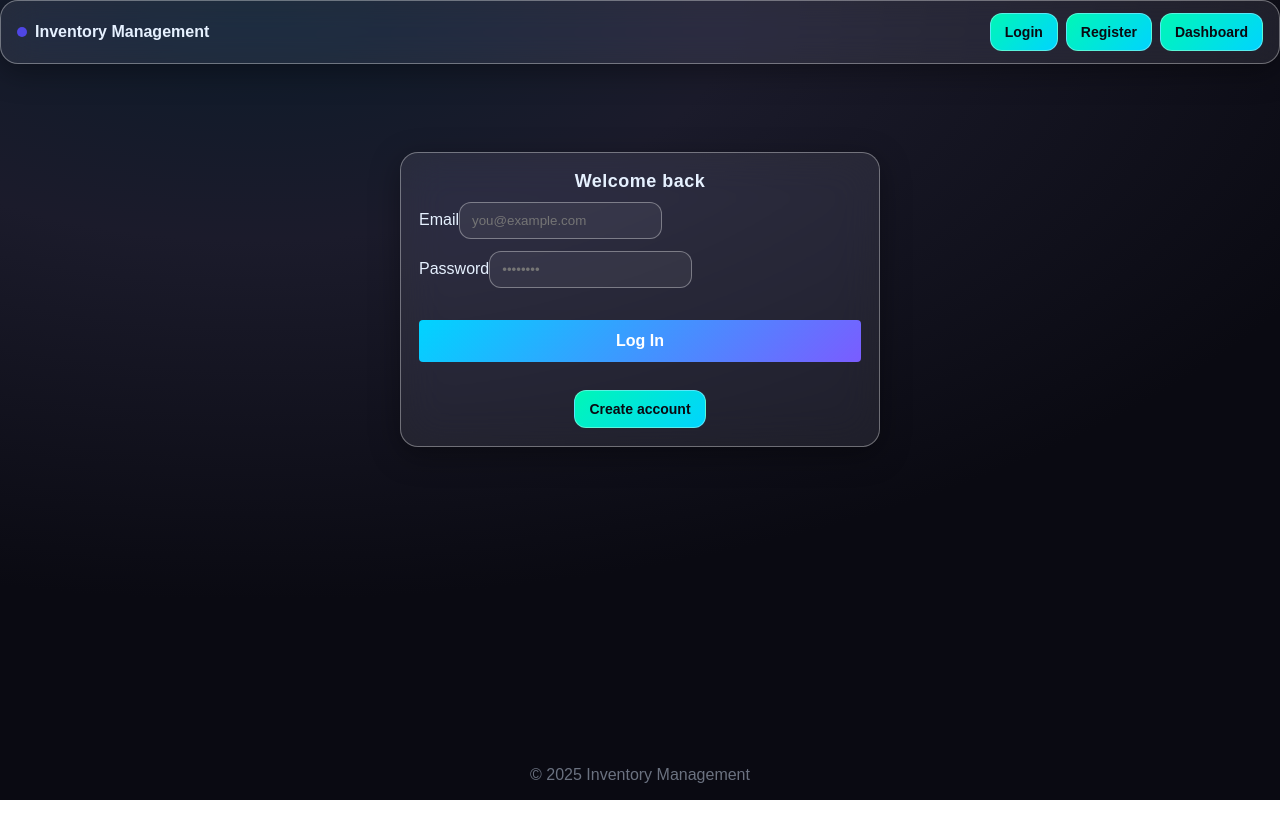
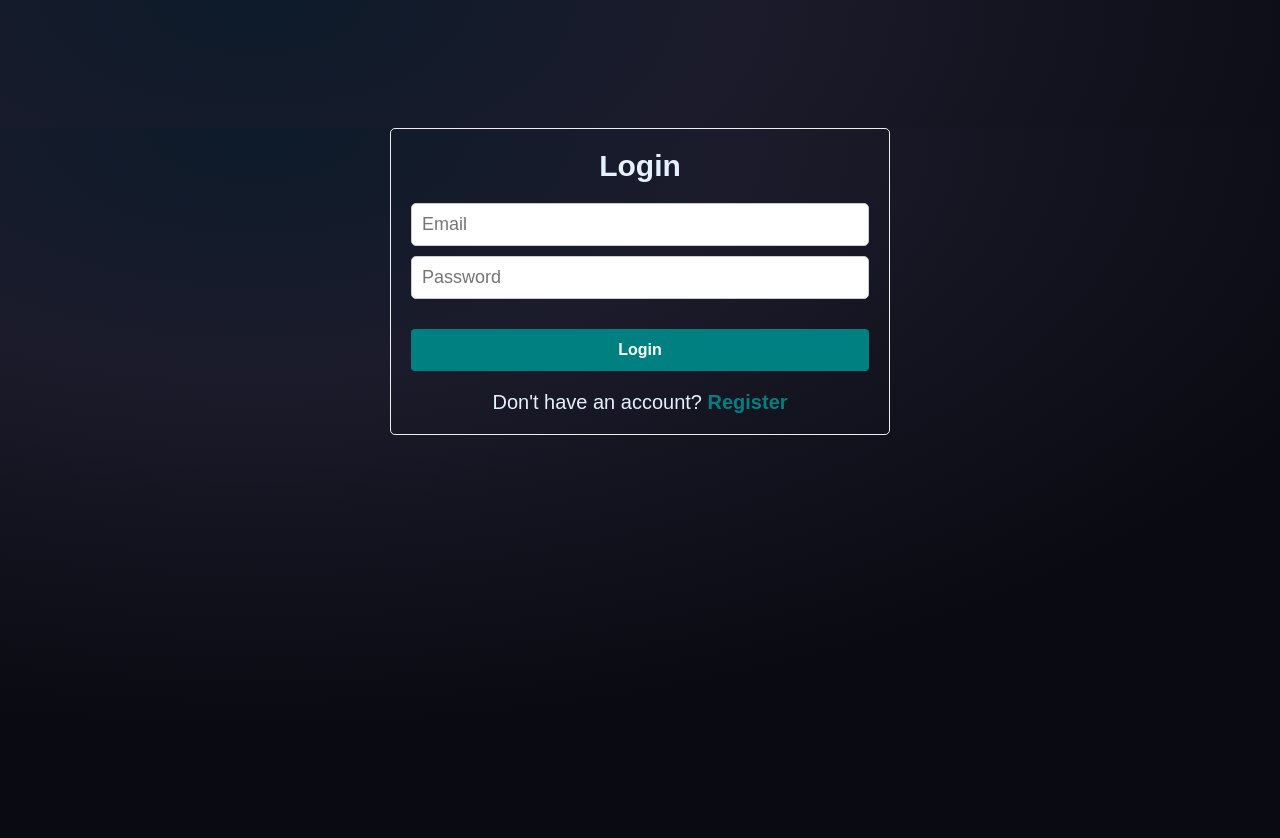
Before and after one commit to KhushiBhardwaj28/Inventory_Management_System, a React (Create React App) app in the folder ims-react/: page /login in a window 1280 px wide. Shown: the top 838 px of the page. Before the commit the page ends 800 px from the top, so only its background shows below. Built offline with nearby package versions, Linux system fonts and the light colour scheme.

Commit message:
Refactor LoginPage component for improved structure and user feedback

```diff
--- a/ims-react/src/pages/Login.jsx
+++ b/ims-react/src/pages/Login.jsx
@@ -1,7 +1,6 @@
 import React, { useState } from "react";
 import { useNavigate } from "react-router-dom";
 import ApiService from "../service/ApiService";
-import AuthLayout from "../components/AuthLayout";
 
 const LoginPage = () => {
   const [email, setEmail] = useState("");
@@ -13,47 +12,60 @@
   const handleLogin = async (e) => {
     e.preventDefault();
     try {
-      const res = await ApiService.loginUser({ email, password });
-      const token = res?.data?.token;
-      if (token) {
-        localStorage.setItem("token", token);
-        setMessage("");
-        navigate("/");
-      } else {
-        setMessage("Login failed");
+      const loginData = { email, password };
+      const res = await ApiService.loginUser(loginData);
+
+      console.log(res)
+
+      if (res.status === 200) {
+        ApiService.saveToken(res.token)
+        ApiService.saveRole(res.role)
+        setMessage(res.message)
+        navigate("/dashboard")
       }
-    } catch (err) {
-      setMessage(err?.response?.data?.message || "Login failed");
+    } catch (error) {
+      showMessage(
+        error.response?.data?.message || "Error Loggin in a User: " + error
+      );
+      console.log(error);
     }
   };
 
+  const showMessage = (msg) => {
+    setMessage(msg);
+    setTimeout(() => {
+      setMessage("");
+    }, 4000);
+  };
+
   return (
-    <AuthLayout>
-      <div className="page" style={{ padding: '48px 16px' }}>
-        <section className="glass-panel ui-section" style={{ maxWidth: 480, margin:'40px auto' }} aria-labelledby="login-title">
-          <header className="ui-section-header" style={{ justifyContent:'center' }}>
-            <h2 id="login-title" className="ui-title">Welcome back</h2>
-          </header>
-          {message && <p className="ui-toast" role="status" style={{ textAlign:'center' }}>{message}</p>}
-          <form onSubmit={handleLogin} className="ui-form" style={{ display:'grid', gap:12 }}>
-            <div>
-              <label htmlFor="email">Email</label>
-              <input id="email" className="ui-input" type="email" placeholder="you@example.com" value={email} onChange={e => setEmail(e.target.value)} required />
-            </div>
-            <div>
-              <label htmlFor="password">Password</label>
-              <input id="password" className="ui-input" type="password" placeholder="••••••••" value={password} onChange={e => setPassword(e.target.value)} required />
-            </div>
-            <div className="ui-actions" style={{ justifyContent:'center' }}>
-              <button type="submit" className="ui-btn ui-btn-primary">Log In</button>
-            </div>
-          </form>
-          <div className="ui-actions" style={{ justifyContent:'center', marginTop: 8 }}>
-            <button className="ui-btn" type="button" onClick={() => navigate('/register')}>Create account</button>
-          </div>
-        </section>
-      </div>
-    </AuthLayout>
+    <div className="auth-container">
+      <h2>Login</h2>
+
+      {message && <p className="message">{message}</p>}
+
+      <form onSubmit={handleLogin}>
+
+        <input
+          type="email"
+          placeholder="Email"
+          value={email}
+          onChange={(e) => setEmail(e.target.value)}
+          required
+        />
+
+        <input
+          type="password"
+          placeholder="Password"
+          value={password}
+          onChange={(e) => setPassword(e.target.value)}
+          required
+        />
+
+        <button type="submit">Login</button>
+      </form>
+      <p>Don't have an account? <a href="/register">Register</a></p>
+    </div>
   );
 };
 
```
